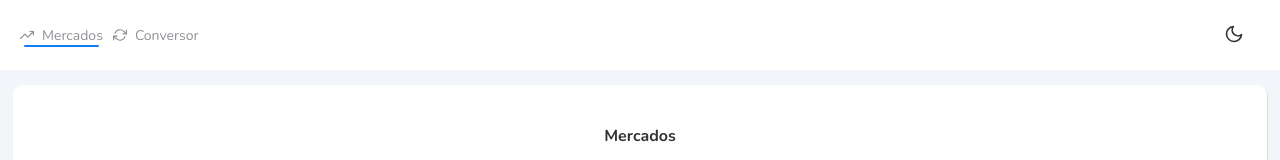
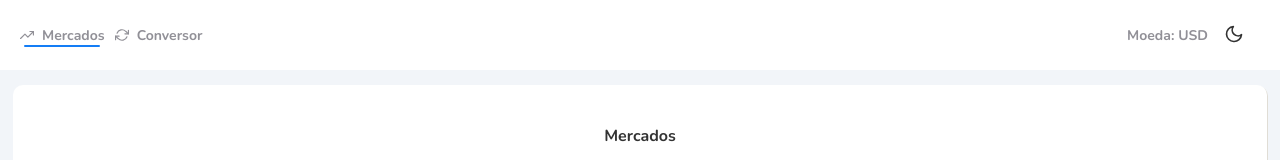
Before and after one commit to MaurilhoB/ZetaCap, a React (Create React App) app: page / in a window 1280 px wide. Shown: the top 160 px of the page. Built offline with nearby package versions, Linux system fonts and the light colour scheme.

Commit message:
added currency toggle menu

```diff
--- a/src/components/Header/index.tsx
+++ b/src/components/Header/index.tsx
@@ -1,13 +1,31 @@
-import React from 'react';
+import React, { useCallback } from 'react';
 import { FiTrendingUp, FiRefreshCw, FiMoon, FiSun } from 'react-icons/fi';
 import { Link, useLocation } from 'react-router-dom';
+import usePreferences from '../../hooks/usePreferences';
 import { useTheme } from '../../providers/theme';
 
-import { Container, LeftContainer, MenuItem, RightContainer } from './styles';
+import {
+  Container,
+  CurrencyToggle,
+  LeftContainer,
+  MenuItem,
+  RightContainer,
+} from './styles';
 
 const Header: React.FC = () => {
   const { toggleTheme, currentTheme } = useTheme();
   const { pathname } = useLocation();
+  const { currency, setPreferences } = usePreferences();
+
+  const handleChangeCurrency = useCallback(
+    (currency: 'USD' | 'BRL') => {
+      setPreferences(prev => ({
+        ...prev,
+        currency,
+      }));
+    },
+    [setPreferences],
+  );
 
   return (
     <Container>
@@ -31,6 +49,15 @@ const Header: React.FC = () => {
       <RightContainer>
         <ul>
           <li>
+            <CurrencyToggle>
+              <p>Moeda: {currency}</p>
+              <ul>
+                <li onClick={() => handleChangeCurrency('USD')}>USD</li>
+                <li onClick={() => handleChangeCurrency('BRL')}>BRL</li>
+              </ul>
+            </CurrencyToggle>
+          </li>
+          <li>
             <button onClick={toggleTheme}>
               {currentTheme.title === 'light' ? (
                 <FiMoon size={20} color={currentTheme.colors.text_primary} />
--- a/src/components/Header/styles.ts
+++ b/src/components/Header/styles.ts
@@ -1,4 +1,4 @@
-import styled, { css } from 'styled-components';
+import styled, { css, keyframes } from 'styled-components';
 
 interface IMenuItemProps {
   focused?: boolean;
@@ -12,6 +12,10 @@ export const Container = styled.div`
   background: ${props => props.theme.colors.surface};
   padding: 20px;
   margin-bottom: 15px;
+
+  @media screen and (max-width: 500px) {
+    padding: 5px;
+  }
 `;
 
 export const LeftContainer = styled.div`
@@ -37,7 +41,7 @@ export const MenuItem = styled.li<IMenuItemProps>`
     text-decoration: none;
     font-family: 'Nunito';
     font-family: 18px;
-    font-weight: 700px;
+    font-weight: 700;
     user-select: none;
     color: ${({ theme }) =>
       theme.title === 'light'
@@ -107,7 +111,44 @@ export const RightContainer = styled.div`
 
     font-family: 'Nunito';
     font-family: 18px;
-    font-weight: 700px;
+    font-weight: 700;
     color: ${props => props.theme.colors.text_secondary};
   }
 `;
+
+const dropdown = keyframes`
+  from {
+    opacity: 0
+  }
+
+  to {
+    opacity: 1
+  }
+`;
+
+export const CurrencyToggle = styled.div`
+  display: flex;
+  align-items: center;
+  flex-direction: column;
+  position: relative;
+  margin-right: 8px;
+  cursor: pointer;
+
+  > ul {
+    display: none;
+  }
+
+  &:hover > ul {
+    display: block;
+    animation: ${dropdown} 0.2s linear;
+  }
+
+  > ul {
+    position: absolute;
+    padding: 20px;
+    border-radius: 10px;
+    background: ${props => props.theme.colors.surface};
+    box-shadow: 0px 1px 0px ${props => props.theme.colors.border};
+    top: 100%;
+  }
+`;
```
